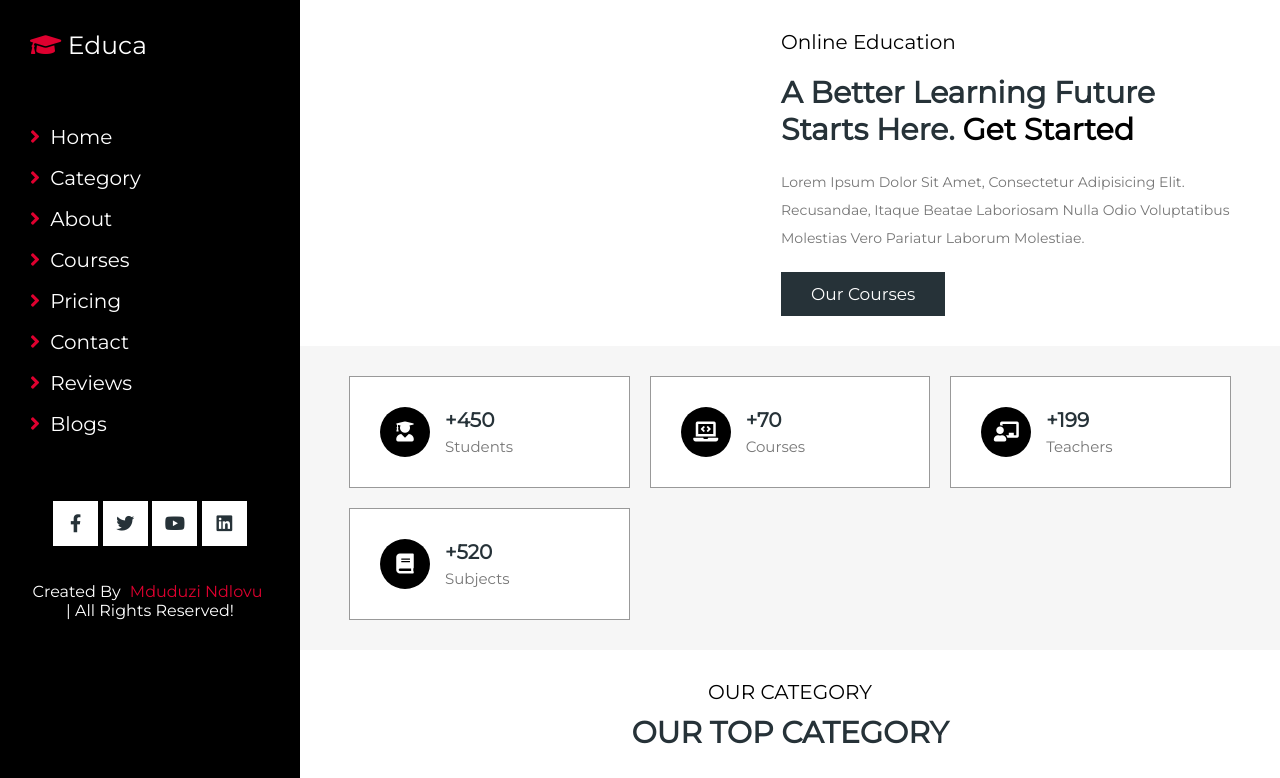
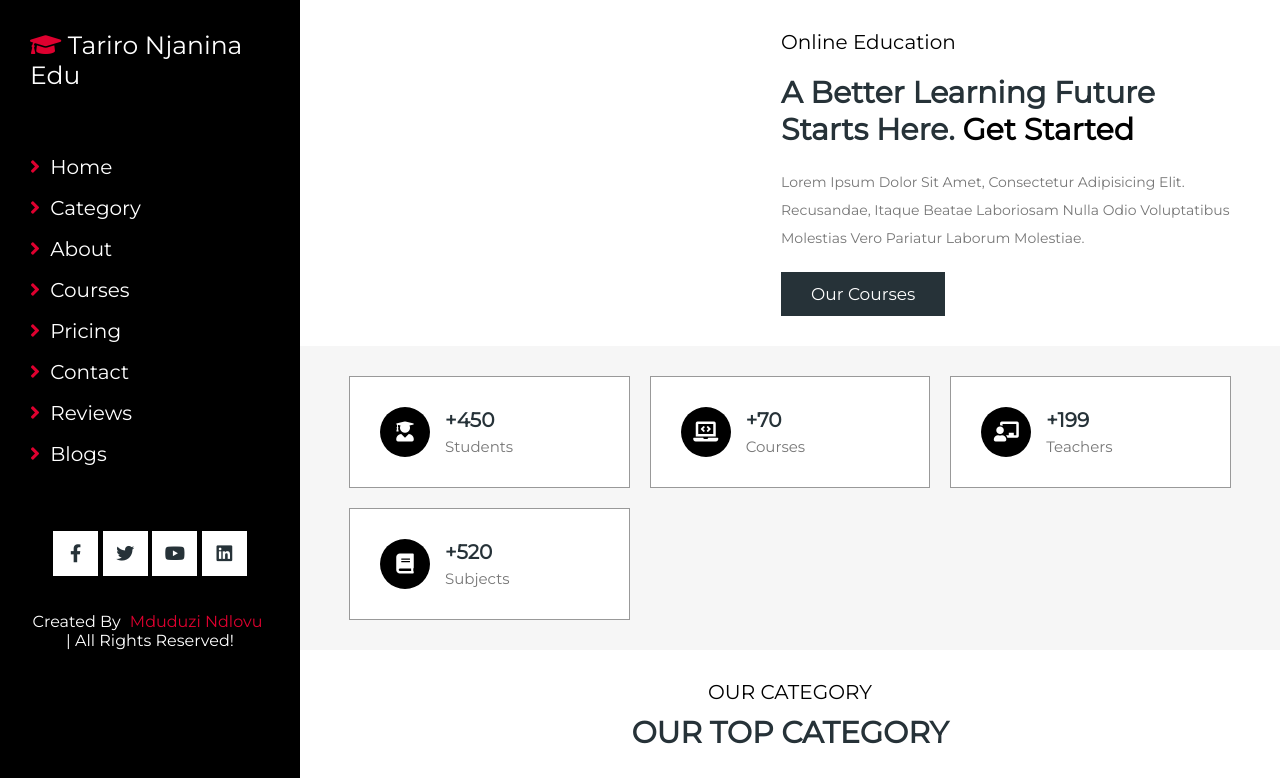
Before and after one commit to Mduduzi-Ndlovu1/online-education, a plain HTML site: page index.html in a window 1280 px wide. Shown: the top 778 px of the page. Drawn offline with Linux system fonts and the light colour scheme.

Commit message:
logo change

```diff
--- a/index.html
+++ b/index.html
@@ -24,7 +24,7 @@
 
 <header class="header">
 
-    <a href="#" class="logo"> <i class="fas fa-graduation-cap"></i> educa </a>
+    <a href="#" class="logo"> <i class="fas fa-graduation-cap"></i> Tariro Njanina Edu </a>
 
     <nav class="navbar">
         <a href="#home"> <i class="fas fa-angle-right"></i> home </a>
```
